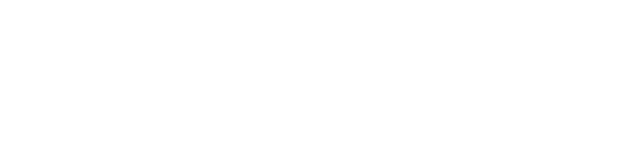
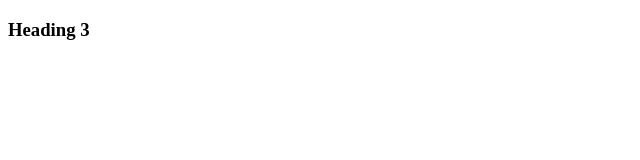
Before and after one commit to Junaid-Code-1/FirstProject, a plain HTML site: page index.html in a window 1280 px wide. Shown: the whole page, without its empty margins (0-640 px from the left). Drawn offline with Linux system fonts and the light colour scheme.

Commit message:
added heading

```diff
--- a/index.html
+++ b/index.html
@@ -5,5 +5,7 @@
     <meta name="viewport" content="width=device-width, initial-scale=1.0" />
     <title>Document</title>
   </head>
-  <body></body>
+  <body>
+    <h3>Heading 3</h3>
+  </body>
 </html>
```
